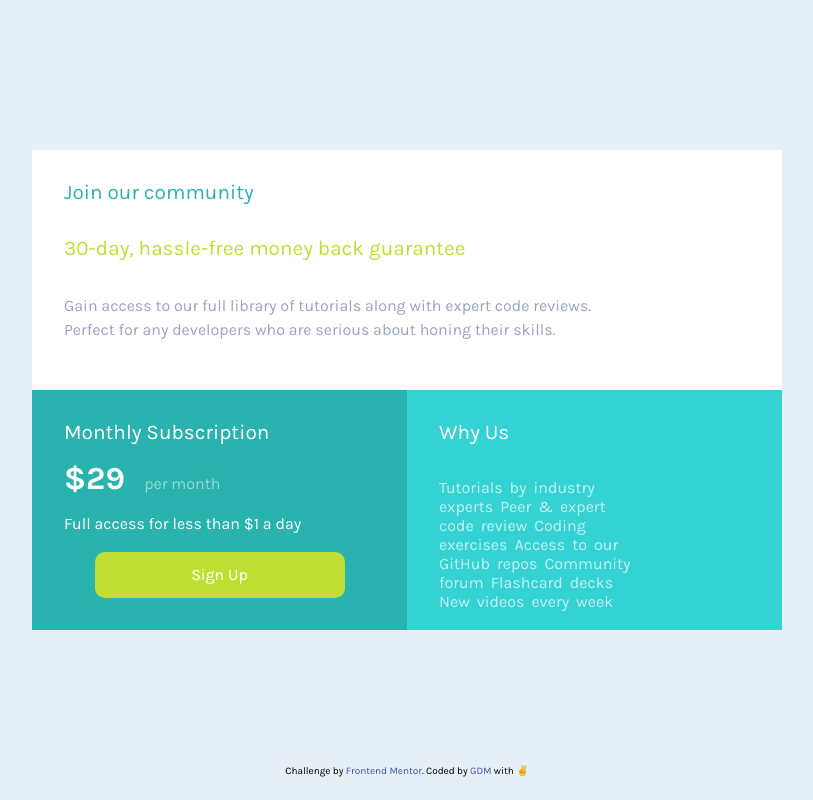
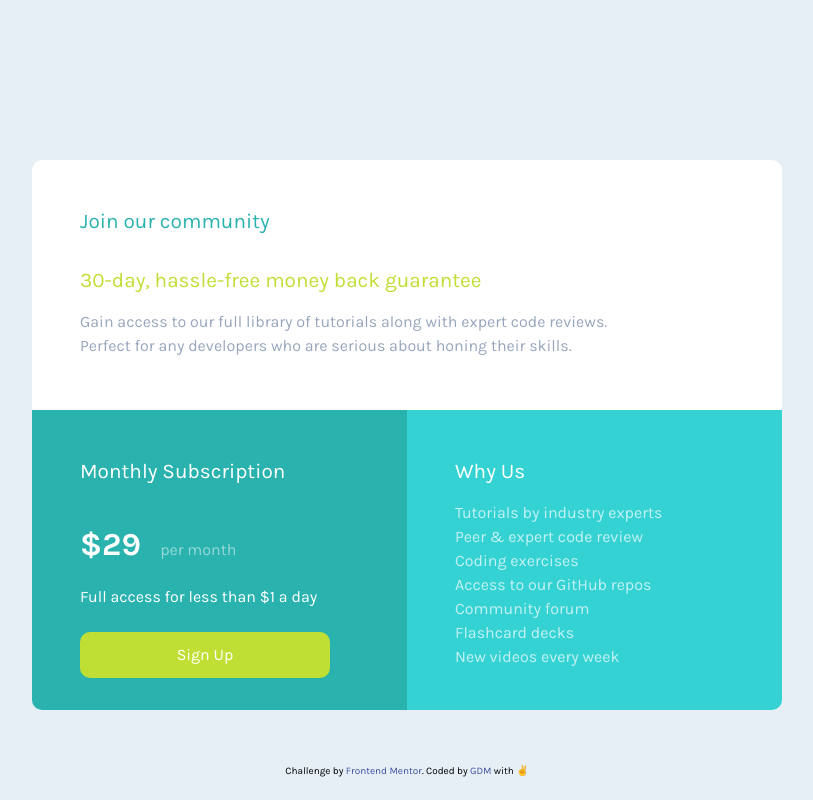
Before and after one commit to GecikaDM/Single-price-grid-component, a plain HTML site: page index.html in a window 1280 px wide. Shown: the whole page, without its empty margins (233-1046 px from the left). Drawn offline with Linux system fonts and the light colour scheme.

Commit message:
style-refactor: border-radius-margin-adding list

```diff
--- a/css/style.css
+++ b/css/style.css
@@ -11,27 +11,29 @@ html, body, main {
   font-size: 16px;
   background-color: hsl(204, 43%, 93%);
   overflow: hidden;
+
 }
 h1, h2 {
-  padding-bottom: 1.2rem;
+  padding: 1.2rem 0;
   font-size: 1.2rem;
 }
 
 h1 {
   color: hsl(179, 62%, 43%);
 }
+
 /**
 ** Mobile version from 320px
 **/
 
 .container {
+  overflow: hidden;
   width: 90%;
-  height: 100%;
   display: grid;
   grid-template-columns: repeat(1, 1Fr);
-  grid-template-rows: 35% 30% 30%;
+  grid-template-rows: 290px 230px 290px;
   margin: 25px auto 0 auto;
-  border-radius: 15px;
+  border-radius: 10px;
 }
 .intro_offer h2 {
   color: hsl(71, 73%, 54%);
@@ -39,7 +41,7 @@ h1 {
 
 .intro_offer {
   color:  hsl(218, 22%, 67%);
-  padding: 1.5rem;
+  padding: 1.2rem;
   background-color: #fff;
 }
 .intro_offer p {
@@ -55,7 +57,6 @@ h1 {
 }
 .subscription h2 {
   color: #fff;
-  padding: 0;
 }
 .subscription_paragraph {
   color: #fff;
@@ -79,7 +80,7 @@ h1 {
   color: #fff;
   text-align: center;
   width: 250px;
-  margin: 0 auto;
+ /*  margin: 0 auto; */
 }
 a {
   text-decoration: none;
@@ -92,12 +93,10 @@ a {
 .about_us h2 {
   color: #fff;
 }
-.about_us-paragraph {
+.about_us-list {
   color: #fff;
-  width: 65%;
   opacity: 0.7;
-  word-spacing: 0.2rem;
-  line-height: normal;
+  line-height: 1.5;
 }
 
 /**
@@ -124,6 +123,16 @@ a {
  .container {
    width: 350px;
  }
+ .intro_offer {
+  padding: 2rem 2rem 2rem 3rem;
+}
+.subscription {
+  padding: 2rem 2rem 2rem 3rem;
+}
+
+.about_us {
+  padding: 2rem 2rem 2rem 3rem;
+}
 }
 @media screen and (min-width: 500px) {
   .container {
@@ -133,9 +142,9 @@ a {
 @media screen and (min-width: 700px) {
   .container {
     grid-template-columns: repeat(2, 1Fr);
-    grid-template-rows: 30% 30%;
+    grid-template-rows: 250px 300px;
     width: 90%;
-    margin: 150px auto 0 auto;
+    margin: 160px auto 120px auto;
 
   }
   .box1 {
@@ -152,17 +161,7 @@ a {
     grid-row-start: 2;
   }
   h1, h2 {
-    padding-bottom: 2.2rem;
     font-size: 1.3rem;
-  }
-  .intro_offer {
-    padding: 2rem;
-  }
-  .subscription {
-    padding: 2rem;
-  }
-  .about_us {
-    padding: 2rem;
   }
   .attribution {
     padding: 1.5rem;
@@ -175,4 +174,7 @@ a {
 .intro_offer-paragraph {
   width: 80%;
   }
+.button_signup {
+  margin: 0;
+  }
 }
--- a/index.html
+++ b/index.html
@@ -25,19 +25,21 @@
       </div>
       <div class="subscription box2">
         <h2>Monthly Subscription</h2>
-        <p><span class="price">&dollar;29</span><span class="monthly">per month</span></p>
+        <p class="cost"><span class="price">&dollar;29</span><span class="monthly">per month</span></p>
         <p class="subscription_paragraph"> Full access for less than &dollar;1 a day</p>
       <a href="#" class="button_signup">Sign Up</a>
     </div>
       <div class="about_us box3">
       <h2>Why Us</h2>
-      <p class="about_us-paragraph">Tutorials by industry experts
-        Peer &amp; expert code review
-        Coding exercises
-        Access to our GitHub repos
-        Community forum
-        Flashcard decks
-        New videos every week</p>
+      <ul class="about_us-list">
+        <li>Tutorials by industry experts</li>
+        <li>Peer &amp; expert code review</li>
+        <li>Coding exercises</li>
+        <li>Access to our GitHub repos</li>
+        <li>Community forum</li>
+        <li>Flashcard decks</li>
+        <li>New videos every week</li>
+      </ul>
       </div>
     </div>
     <div>
```
